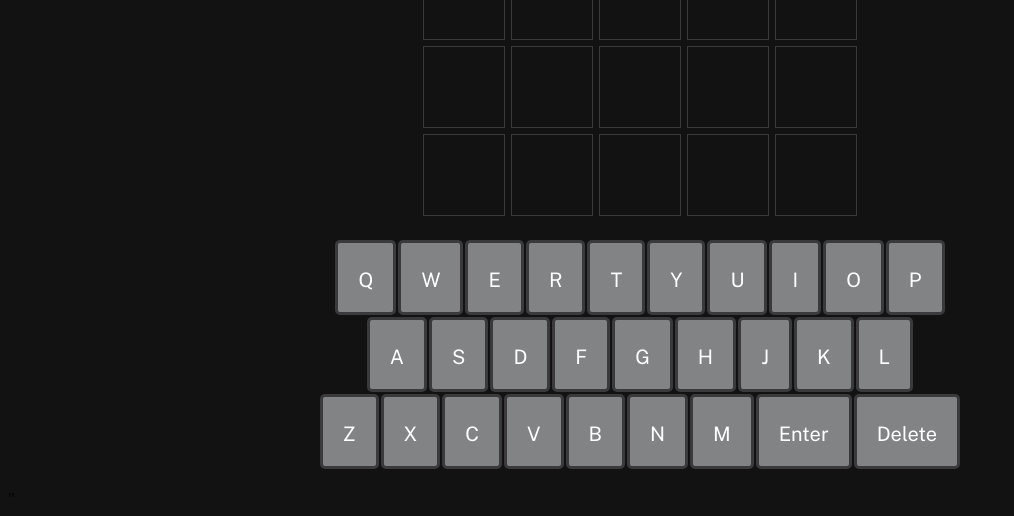
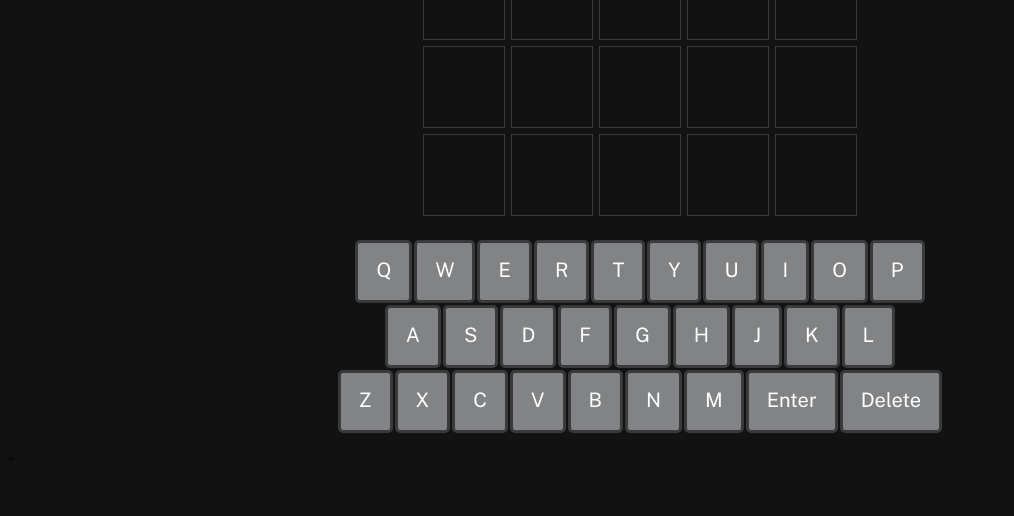
Before and after one commit to coley15/wordleclone, a Flask app: page / in a window 1280 px wide. Shown: the part 399-915 px from the top of the page, without its empty margins (0-1014 px from the left). After the commit the page ends 859 px from the top, so only its background shows below. Run offline with Flask 3, Linux system fonts and the light colour scheme.

Commit message:
Visual Changes

```diff
--- a/static/script.js
+++ b/static/script.js
@@ -4,8 +4,6 @@ const tilesArray = Array.from(tiles)
 const wordList = ["slave", "world", "hello", "apple", "grape", "water", "mouse"];
 
 const randomWord = getRandomWord(wordList);
-
-console.log(randomWord)
 
 let currentTile = 0;
 let currentRow = 0;
@@ -44,7 +42,6 @@ function handle_word_submisson(randomWord) {
     currentTile = 0;
 
 }
-
 function delete_letter() {
 
     let tileToDelete = currentRow * 5 + currentTile;
@@ -56,7 +53,6 @@ function delete_letter() {
         console.log(currentTile)
     }
 }
-
 // add an event if any clicks occur on the keyboard
 keyboard.addEventListener('click', (event) => {
     // check if user clicks a key and which one
@@ -67,7 +63,6 @@ keyboard.addEventListener('click', (event) => {
                 handle_word_submisson(randomWord)
             }
         }
-
         else if (event.target.innerHTML === "Delete") {
             delete_letter();
         }
--- a/static/style.css
+++ b/static/style.css
@@ -54,8 +54,8 @@ body {
     flex: 1 0 0;
     border: 3px solid #3A3A3C;
     background-color: #818384;
-    padding: 20px;
-    padding-top: 25px;
+    padding: 18px;
+    padding-top: 15px;
     border-radius: 5px;;
     margin: 1px;
     text-align: center;
```
